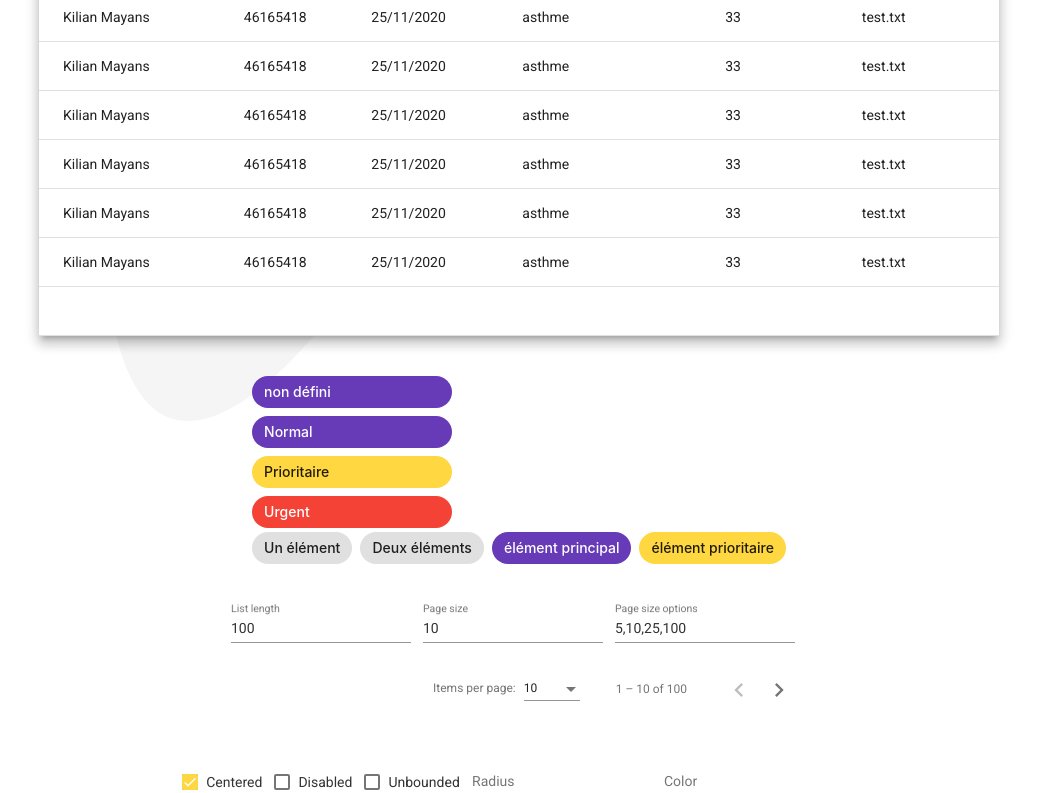
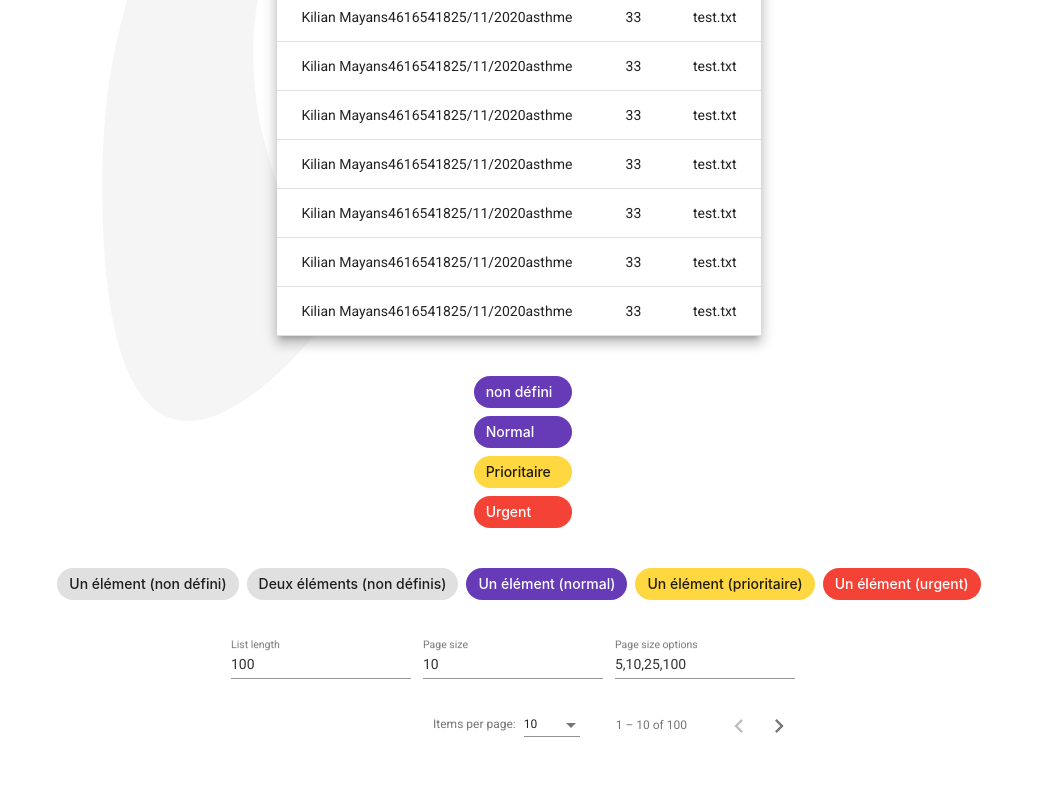
Before and after one commit to KilianMYS74/angularMaterialsEIP, an Angular app: page / in a window 1280 px wide. Shown: the part 376-1169 px from the top of the page, without its empty margins (121-1158 px from the left). Built offline with nearby package versions, Linux system fonts and the light colour scheme.

Commit message:
Fixed every errors that occurred this morning before the presentation (obviously uh...) Added a brand new component for basic-chips

```diff
--- a/src/app/app.component.html
+++ b/src/app/app.component.html
@@ -51,21 +51,31 @@
   <br>
   <br>
 
+  <!-- Basic Chips-->
+  <app-basic-chips-material></app-basic-chips-material>
+
+  <br>
+  <br>
+
+  <!-- Configurable paginator -->
   <app-paginator-material></app-paginator-material>
 
   <br>
   <br>
 
+  <!-- Configurable ripple for EIP demonstration -->
   <app-ripple-material></app-ripple-material>
 
   <br>
   <br>
 
+  <!-- Basic tabs -->
   <app-tabs-material></app-tabs-material>
 
   <br>
   <br>
 
+  <!-- Basic tooltip button -->
   <app-tooltip-material></app-tooltip-material>
 </div>
 
--- a/src/app/app.module.ts
+++ b/src/app/app.module.ts
@@ -25,6 +25,7 @@ import { MatRippleModule } from '@angular/material/core';
 import { FormsModule } from '@angular/forms';
 import { tabsMaterialComponent } from './tabs-material/tabs-material.component';
 import { tooltipMaterialComponent } from './tooltip-material/tooltip-material.component';
+import { basicChipsMaterialComponent } from './basic-chips-material/basic-chips-material.component';
 
 @NgModule({
   declarations: [
@@ -34,7 +35,8 @@ import { tooltipMaterialComponent } from './tooltip-material/tooltip-material.co
     paginatorMaterialComponent,
     rippleMaterialComponent,
     tabsMaterialComponent,
-    tooltipMaterialComponent
+    tooltipMaterialComponent,
+    basicChipsMaterialComponent
   ],
   imports: [
     BrowserModule,
--- /dev/null
+++ b/src/app/basic-chips-material/basic-chips-material.component.html
@@ -0,0 +1,7 @@
+<mat-chip-list aria-label="Sélection d'éléments">
+  <mat-chip>Un élément (non défini)</mat-chip>
+  <mat-chip>Deux éléments (non définis)</mat-chip>
+  <mat-chip color="primary" selected>Un élément (normal)</mat-chip>
+  <mat-chip color="accent" selected>Un élément (prioritaire)</mat-chip>
+  <mat-chip color="warn" selected>Un élément (urgent)</mat-chip>
+</mat-chip-list>
--- /dev/null
+++ b/src/app/basic-chips-material/basic-chips-material.component.ts
@@ -0,0 +1,11 @@
+import {Component} from '@angular/core';
+
+/**
+ * @title Basic chips
+ */
+@Component({
+  selector: 'app-basic-chips-material',
+  templateUrl: 'basic-chips-material.component.html',
+})
+// tslint:disable-next-line:class-name
+export class basicChipsMaterialComponent {}
--- a/src/app/chips-material/chips-material.component.html
+++ b/src/app/chips-material/chips-material.component.html
@@ -3,10 +3,3 @@
     {{chip.name}}
   </mat-chip>
 </mat-chip-list>
-
-<mat-chip-list aria-label="Fish selection">
-  <mat-chip>Un élément</mat-chip>
-  <mat-chip>Deux éléments</mat-chip>
-  <mat-chip color="primary" selected>élément principal</mat-chip>
-  <mat-chip color="accent" selected>élément prioritaire</mat-chip>
-</mat-chip-list>
--- a/src/app/table-material/table-material.component.ts
+++ b/src/app/table-material/table-material.component.ts
@@ -109,12 +109,12 @@ const ELEMENT_DATA: PeriodicElement[] = [
     pourcentage: 33,
     fichiers: 'test.txt'
   }, {
-    position: 10,
-    name: 'Neon',
-    weight: 20.1797,
-    symbol: 'Ne',
-    description: `Neon is a chemical element with symbol Ne and atomic number 10. It is a noble gas.
-        Neon is a colorless, odorless, inert monatomic gas under standard conditions, with about
-        two-thirds the density of air.`
+    fullname: 'Kilian Mayans',
+    INS: 46165418,
+    date: '25/11/2020',
+    nomMaladie: 'asthme',
+    risque: '',
+    pourcentage: 33,
+    fichiers: 'test.txt'
   },
 ];
```
Also changed, not shown: src/app/chips-material/chips-material.component.ts (+0 -9 lines), src/app/basic-chips-material/basic-chips-material.component.css (added), 1 other file (tests, documents, lock files or other folders).
